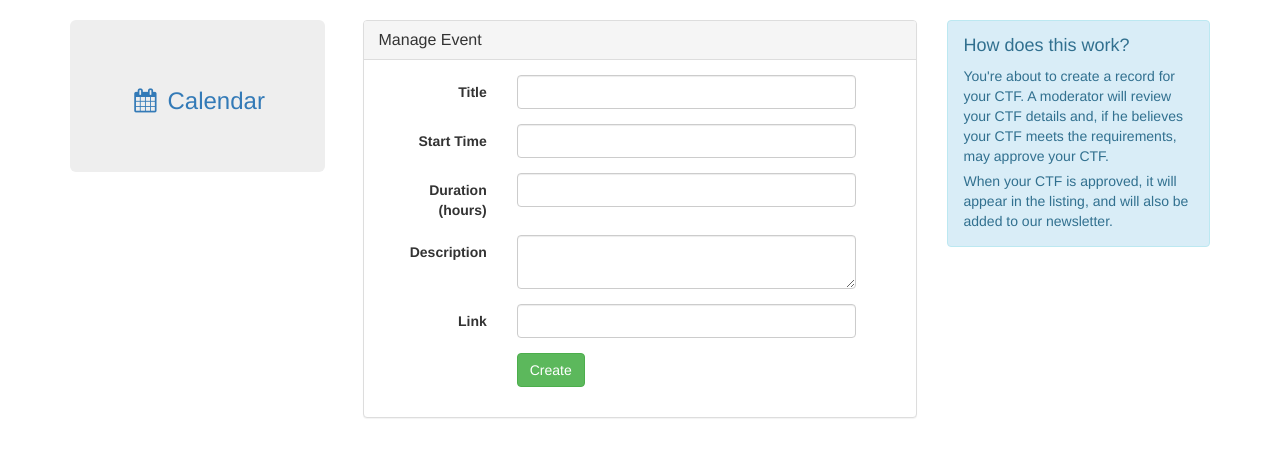
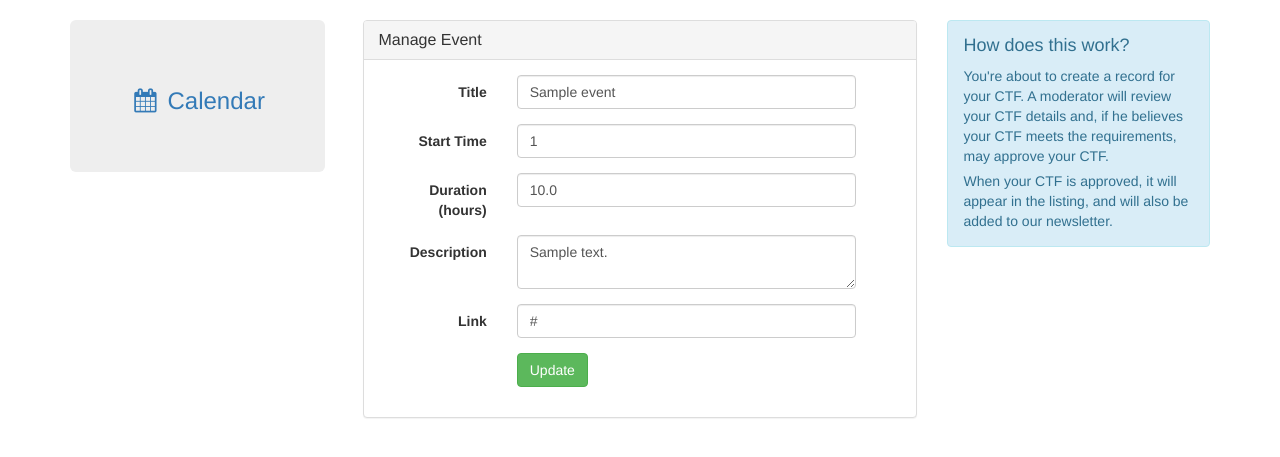
Before and after one commit to easyctf/ctf-calendar, a Flask app: page /events/1/manage in a window 1280 px wide. Shown: the part 52-509 px from the top of the page. Run offline with Flask 2, Linux system fonts and the light colour scheme; a user stored in the database is signed in; tables that the repository leaves empty hold one stand-in row (values such as "Sample post"); some libraries are stand-ins or nearby versions.

Commit message:
Update form for event

```diff
--- a/forms.py
+++ b/forms.py
@@ -2,7 +2,8 @@ from datetime import datetime
 
 from flask_wtf import Form
 from sqlalchemy import func
-from wtforms import DateTimeField, FloatField, PasswordField, StringField, IntegerField, ValidationError
+from wtforms import ValidationError
+from wtforms.fields import *
 from wtforms.validators import InputRequired, Length
 from wtforms.widgets import TextArea
 
@@ -57,3 +58,7 @@ class EventForm(Form):
     def validate_link(self, field):
         if not any(field.data.startswith(prefix) for prefix in [u'http://', u'https://']):
             raise ValidationError('Invalid link')
+
+
+class EventUpdateForm(EventForm):
+    id = HiddenField()
--- a/templates/events/manage.html
+++ b/templates/events/manage.html
@@ -32,7 +32,8 @@
                             <div id="login_msg"></div>
                         </fieldset>
                         <fieldset class="container-fluid">
-                            {% for field in event_manage_form if field.id != 'csrf_token' %}
+                            {{ event_manage_form.id() }}
+                            {% for field in event_manage_form if field.id != 'csrf_token' and field.id != 'id' %}
                                 <div class="row">
                                     <div class="col-sm-12 form-group">
                                         {{ field.label(class_="col-sm-3 control-label") }}
@@ -47,7 +48,7 @@
                                 <div class="col-sm-12 form-group">
                                     <label class="col-sm-3 control-label"></label>
                                     <div class="col-sm-9">
-                                        <input type="submit" class="btn btn-success" value="Create"/>
+                                        <input type="submit" class="btn btn-success" value="Update"/>
                                     </div>
                                 </div>
                             </div>
--- a/views/events.py
+++ b/views/events.py
@@ -3,7 +3,7 @@ import json
 from flask import Blueprint, redirect, render_template, url_for, flash
 from flask_login import current_user, login_required
 
-from forms import EventForm
+from forms import EventForm, EventUpdateForm
 from models import db, Event
 from util import admin_required, isoformat
 
@@ -113,16 +113,8 @@ def events_approve(event_id):
 @login_required
 def events_manage(event_id):
     event = Event.query.get_or_404(event_id)
-    event_manage_form = EventForm()
+    event_manage_form = EventUpdateForm(obj=event)
     if event_manage_form.validate_on_submit():
-        '''new_event = Event(owner=current_user,
-                          title=event_manage_form.title.data,
-                          start_time=event_manage_form.start_time.data,
-                          duration=event_manage_form.duration.data,
-                          description=event_manage_form.description.data,
-                          link=event_manage_form.link.data)
-        db.session.add(new_event)
-        db.session.commit()
-        return redirect(url_for('.events_all'))'''
-        # todo edit the event
+        event_manage_form.populate_obj(event)
+        return redirect(url_for('.events_detail', event_id=event.id))
     return render_template('events/manage.html', event_manage_form=event_manage_form)
```
